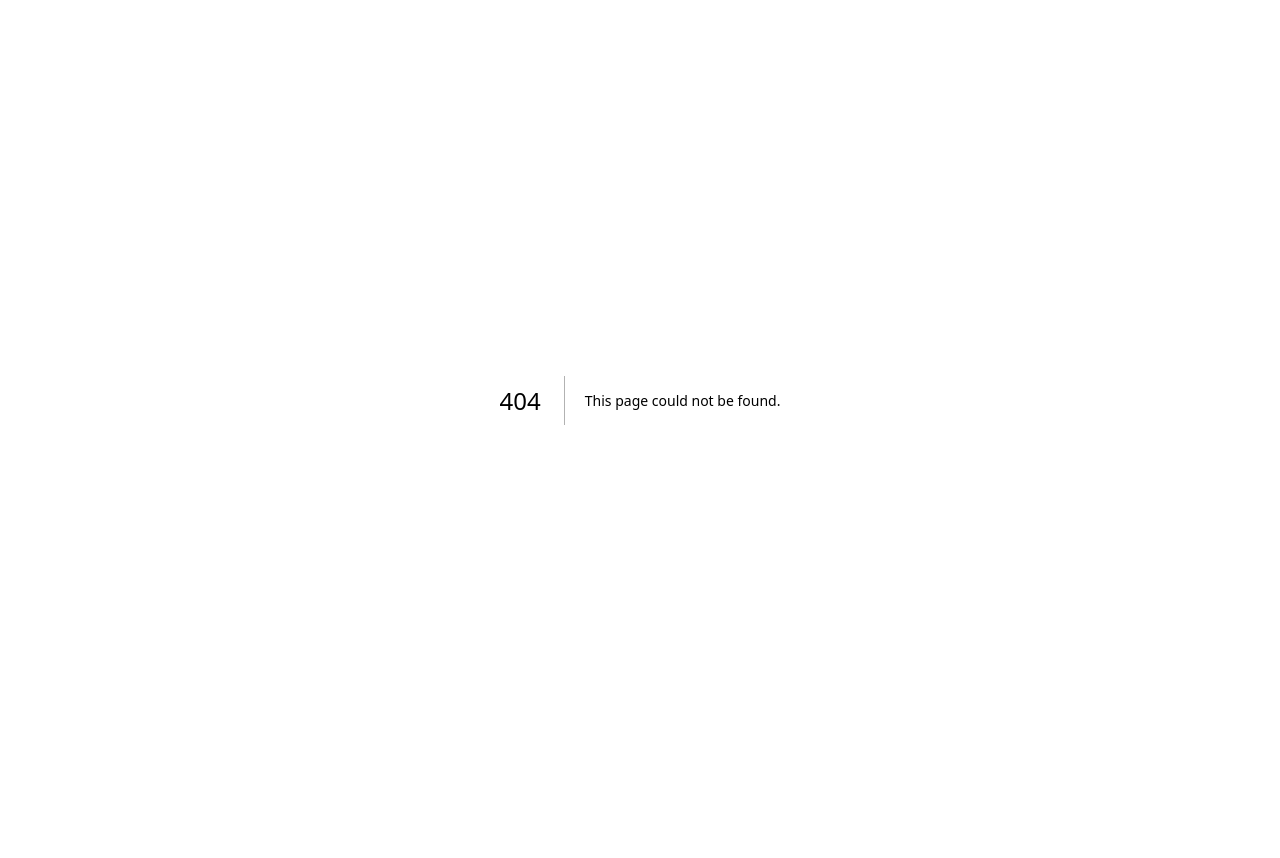
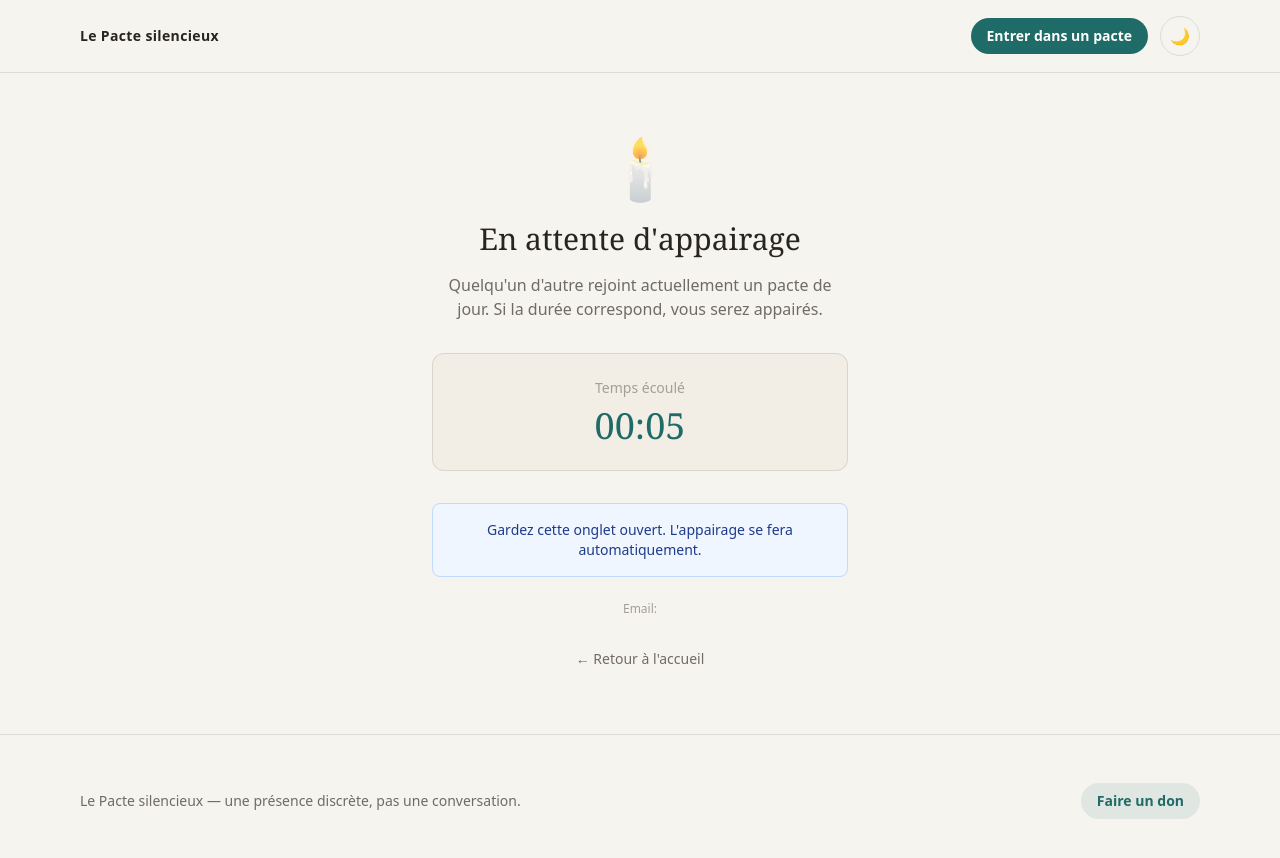
Before and after one commit to piratebtz64-hue/pacte-silencieux, a Next.js app: page /waiting in a window 1280 px wide. Before the commit this address had no page. Shown: the top 858 px of the page. Before the commit the page ends 800 px from the top, so only its background shows below. Built offline with nearby package versions, Linux system fonts and the light colour scheme.

Commit message:
Add waiting page for pact pairing

```diff
--- /dev/null
+++ b/src/app/waiting/page.tsx
@@ -0,0 +1,77 @@
+'use client';
+
+import { useEffect, useState } from 'react';
+import Link from 'next/link';
+import Header from '@/components/Header';
+import Footer from '@/components/Footer';
+
+export default function WaitingPage() {
+  const [email, setEmail] = useState<string | null>(null);
+  const [duration, setDuration] = useState<string | null>(null);
+  const [waitingTime, setWaitingTime] = useState<string>('--:--');
+
+  useEffect(() => {
+    const storedEmail = localStorage.getItem('pacte_email');
+    const storedDuration = localStorage.getItem('pacte_duration');
+
+    if (storedEmail) setEmail(storedEmail);
+    if (storedDuration) setDuration(storedDuration);
+
+    // Simple timer for demonstration
+    let seconds = 0;
+    const interval = setInterval(() => {
+      seconds++;
+      const minutes = Math.floor(seconds / 60);
+      const secs = seconds % 60;
+      setWaitingTime(
+        `${String(minutes).padStart(2, '0')}:${String(secs).padStart(2, '0')}`
+      );
+    }, 1000);
+
+    return () => clearInterval(interval);
+  }, []);
+
+  return (
+    <main className="min-h-screen flex flex-col">
+      <Header />
+
+      <section className="flex-1 grid place-items-center py-16">
+        <div className="max-w-md mx-auto px-4 text-center">
+          <div className="text-6xl mb-6 animate-pulse">🕯️</div>
+
+          <h1 className="text-3xl font-serif">En attente d'appairage</h1>
+
+          <p className="mt-4 text-[#706b63] dark:text-[#a49f96]">
+            Quelqu'un d'autre rejoint actuellement un pacte de {duration} jour
+            {Number(duration) > 1 ? 's' : ''}. Si la durée correspond, vous serez
+            appairés.
+          </p>
+
+          <div className="mt-8 p-6 rounded-xl bg-[#f2eee5] dark:bg-white/5 border border-black/10 dark:border-white/10">
+            <div className="text-sm text-[#a49f96] mb-2">Temps écoulé</div>
+            <div className="text-4xl font-serif text-[#1f6b67]">{waitingTime}</div>
+          </div>
+
+          <div className="mt-8 p-4 rounded-lg bg-blue-50 dark:bg-blue-900/20 border border-blue-200 dark:border-blue-800">
+            <p className="text-sm text-blue-900 dark:text-blue-300">
+              Gardez cette onglet ouvert. L'appairage se fera automatiquement.
+            </p>
+          </div>
+
+          <p className="mt-6 text-xs text-[#a49f96]">
+            Email: <strong>{email}</strong>
+          </p>
+
+          <Link
+            href="/"
+            className="mt-8 inline-block text-sm text-[#706b63] dark:text-[#a49f96] hover:underline"
+          >
+            ← Retour à l'accueil
+          </Link>
+        </div>
+      </section>
+
+      <Footer />
+    </main>
+  );
+}
```
